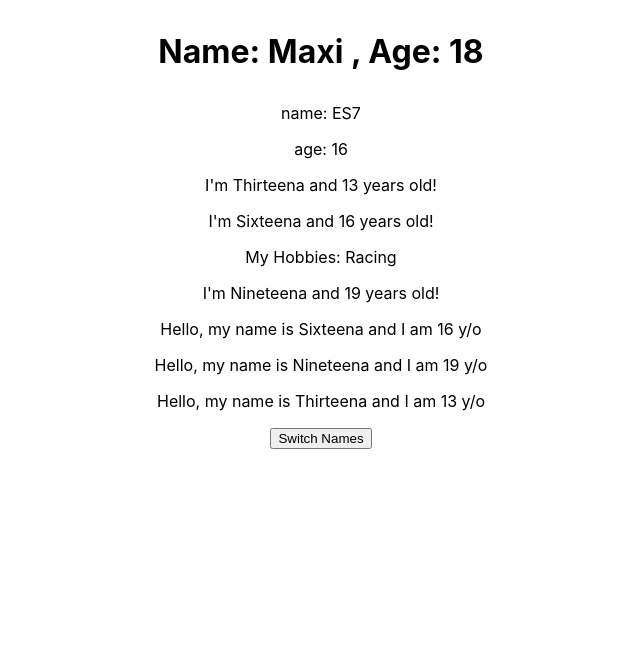
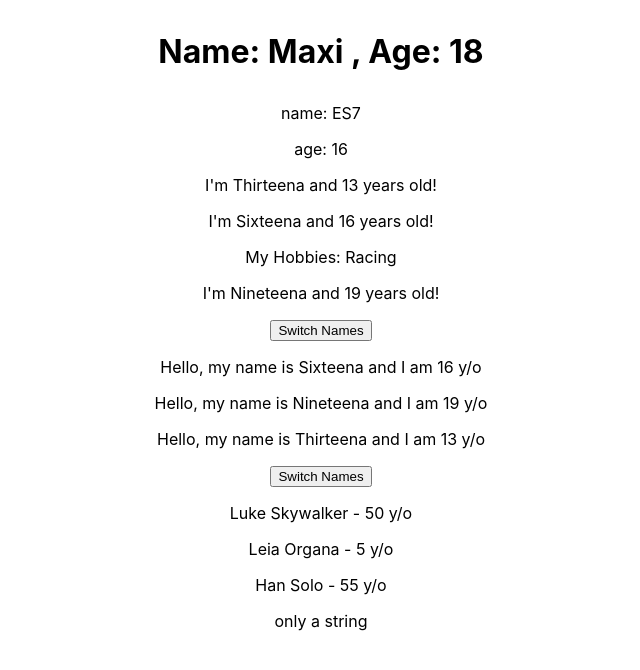
Before and after one commit to drizzersilverberg/react-gado, a React (Create React App) app: page / in a window 1280 px wide. Shown: the top 670 px of the page, without its empty margins (319-959 px from the left). Built offline with nearby package versions, Linux system fonts and the light colour scheme.

Commit message:
learning progress 3

```diff
--- a/src/UdemyReactRedux/ClassBasedApp.js
+++ b/src/UdemyReactRedux/ClassBasedApp.js
@@ -11,7 +11,14 @@ export default class ClassBasedApp extends Component {
     }
 
     switchNameHandler = () => {
-        console.log('was clicked', 'was clicked')
+        const reversedPersons = this.state.persons.map((person) => {
+            person.name = person.name.split('').reverse().join('').toLowerCase()
+            return person
+        })
+
+        this.setState({
+            persons: reversedPersons
+        })
     }
 
     // https://reactjs.org/docs/events.html#supported-events
@@ -19,10 +26,10 @@ export default class ClassBasedApp extends Component {
     render() {
         return (
             <div className="peoples">
+                <button onClick={this.switchNameHandler}>Switch Names</button>
                 <p>Hello, my name is {this.state.persons[0].name} and I am {this.state.persons[0].age} y/o</p>
                 <p>Hello, my name is {this.state.persons[1].name} and I am {this.state.persons[1].age} y/o</p>
                 <p>Hello, my name is {this.state.persons[2].name} and I am {this.state.persons[2].age} y/o</p>
-                <button onClick={this.switchNameHandler}>Switch Names</button>
             </div>
         )
     }
--- /dev/null
+++ b/src/UdemyReactRedux/ClassBasedHookApp.js
@@ -0,0 +1,39 @@
+import React, { useState } from 'react'
+
+const ClassBasedHookApp = props => {
+
+    const [personsState, setPersonsState] = useState({
+        persons: [
+            {name: 'Luke Skywalker', age: 50},
+            {name: 'Leia Organa', age: 5},
+            {name: 'Han Solo', age: 55}
+        ],
+        otherState: 'only a string'
+    })
+
+    console.log('personsState', personsState)
+
+    const switchNameHandler = () => {
+        setPersonsState({
+            persons: [
+                { name: 'Luke Skywalker', age: + Math.floor(Math.random() * 100) + 1 },
+                { name: 'Leia Organa', age: + Math.floor(Math.random() * 100) + 1 },
+                { name: 'Han Solo', age: + Math.floor(Math.random() * 100) + 1 }
+            ],
+
+            otherState: personsState.otherState
+        })
+    }
+
+    return (
+        <div className="hookapp">
+            <button onClick={switchNameHandler}>Switch Names</button>
+            <p>{personsState.persons[0].name} - {personsState.persons[0].age} y/o</p>
+            <p>{personsState.persons[1].name} - {personsState.persons[1].age} y/o</p>
+            <p>{personsState.persons[2].name} - {personsState.persons[2].age} y/o</p>
+            <p>{personsState.otherState}</p>
+        </div>
+    )
+}
+
+export default ClassBasedHookApp
--- a/src/UdemyReactRedux/UdemyReactReduxApp.js
+++ b/src/UdemyReactRedux/UdemyReactReduxApp.js
@@ -2,6 +2,7 @@ import React from 'react'
 import NextGenJSApp from './NextGenJSApp';
 import Person from './Person/Person';
 import ClassBasedApp from './ClassBasedApp';
+import ClassBasedHookApp from './ClassBasedHookApp';
 
 export default function UdemyReactReduxApp(props) {
 
@@ -28,6 +29,8 @@ export default function UdemyReactReduxApp(props) {
             </div>
 
             <ClassBasedApp />
+
+            <ClassBasedHookApp />
         </div>
     )
 }
```
